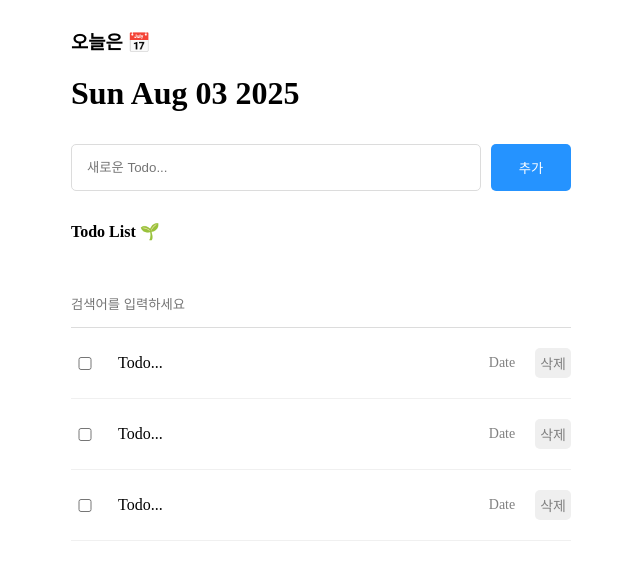
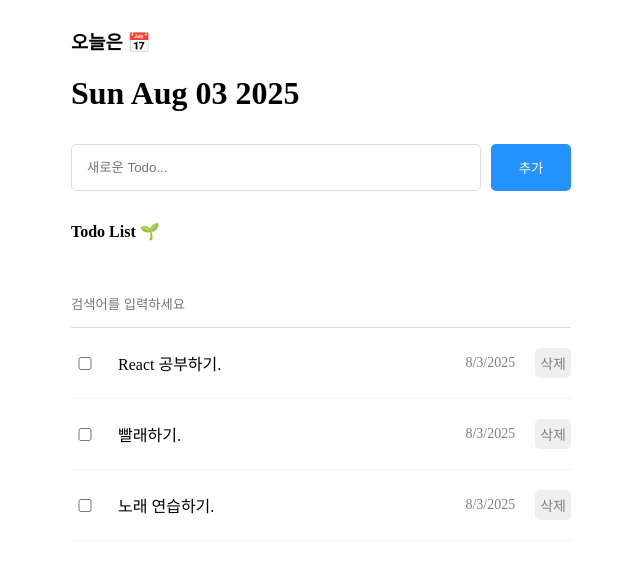
Before and after one commit to leewooyup/React-Todo-List, a React (Vite) app: page / in a window 1280 px wide. Shown: the top 580 px of the page, without its empty margins (319-959 px from the left). Built offline with nearby package versions, Linux system fonts and the light colour scheme.

Commit message:
✨ Feat: 배열 형태의 State 리스팅 및 검색어 필터링 기능 구현

```diff
--- a/src/App.jsx
+++ b/src/App.jsx
@@ -44,7 +44,7 @@
     <div className="App">
       <Header />
       <Editor onCreate={onCreate} />
-      <List />
+      <List todos={todos} />
     </div>
   );
 }
--- a/src/components/List.jsx
+++ b/src/components/List.jsx
@@ -1,15 +1,38 @@
 import "./List.css";
 import TodoItem from "./TodoItem";
+import { useState } from "react";
 
-const List = () => {
+const List = ({ todos }) => {
+  const [search, setSearch] = useState("");
+
+  const onChangeSearch = (e) => {
+    setSearch(e.target.value);
+  };
+
+  const getFilteredData = () => {
+    if (search === "") {
+      return todos;
+    }
+
+    return todos.filter((todo) =>
+      todo.content.toLowerCase().includes(search.toLowerCase())
+    );
+  };
+
+  const filteredTodos = getFilteredData();
+
   return (
     <div className="List">
       <h4>Todo List 🌱</h4>
-      <input placeholder="검색어를 입력하세요" />
+      <input
+        value={search}
+        onChange={onChangeSearch}
+        placeholder="검색어를 입력하세요"
+      />
       <div className="todos_wrapper">
-        <TodoItem />
-        <TodoItem />
-        <TodoItem />
+        {filteredTodos.map((todo) => {
+          return <TodoItem key={todo.id} {...todo} />;
+        })}
       </div>
     </div>
   );
--- a/src/components/TodoItem.jsx
+++ b/src/components/TodoItem.jsx
@@ -1,11 +1,11 @@
 import "./TodoItem.css";
 
-const TodoItem = () => {
+const TodoItem = ({ id, isDone, content, date }) => {
   return (
     <div className="TodoItem">
-      <input type="checkbox" />
-      <div className="content">Todo...</div>
-      <div className="date">Date</div>
+      <input readOnly checked={isDone} type="checkbox" />
+      <div className="content">{content}.</div>
+      <div className="date">{new Date(date).toLocaleDateString()}</div>
       <button>삭제</button>
     </div>
   );
```
